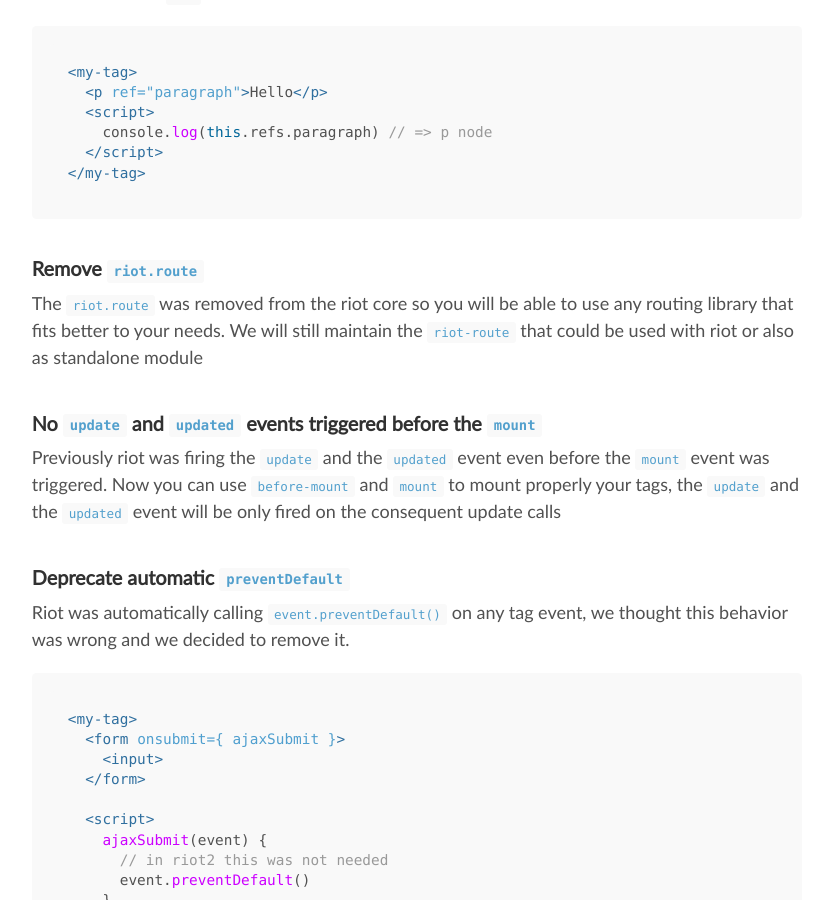
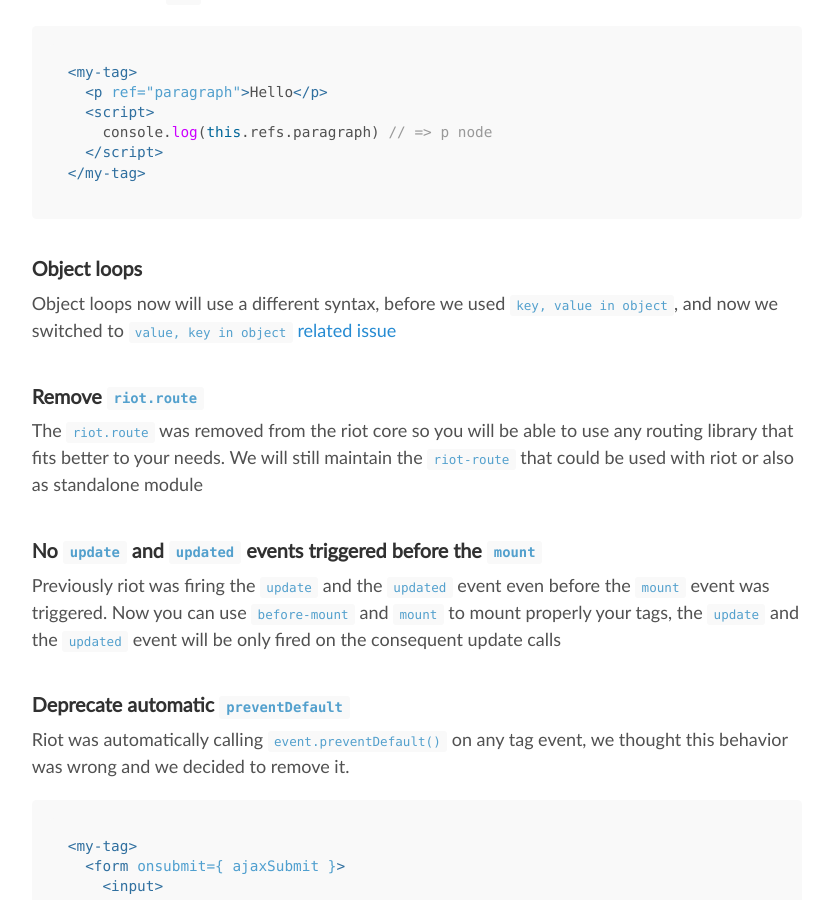
Before and after one commit to riot/riot.github.io, a Jekyll site: the page built from guide/migration-from-riot2.md, in a window 1280 px wide and 900 px high, scrolled down 1283 px. Shown: the whole window, without its empty margins (223-1052 px from the left). Built offline with Jekyll 4.4.1, drawn with Linux system fonts in a browser that asks for light colours; nearby versions of some CDN libraries; emoji names are drawn with the system emoji font.

Commit message:
closes https://github.com/riot/riot/issues/2085

````diff
--- a/guide/migration-from-riot2.md
+++ b/guide/migration-from-riot2.md
@@ -51,6 +51,11 @@
   </script>
 </my-tag>
 ```
+
+### Object loops
+
+Object loops now will use a different syntax, before we used `key, value in object`, and now we switched to `value, key in object`
+[related issue](https://github.com/riot/riot/issues/1420)
 
 ### Remove `riot.route`
 
````
Also changed, not shown: guide/index.md (+1 -1 lines), release-notes.md (+2 -1 lines).
